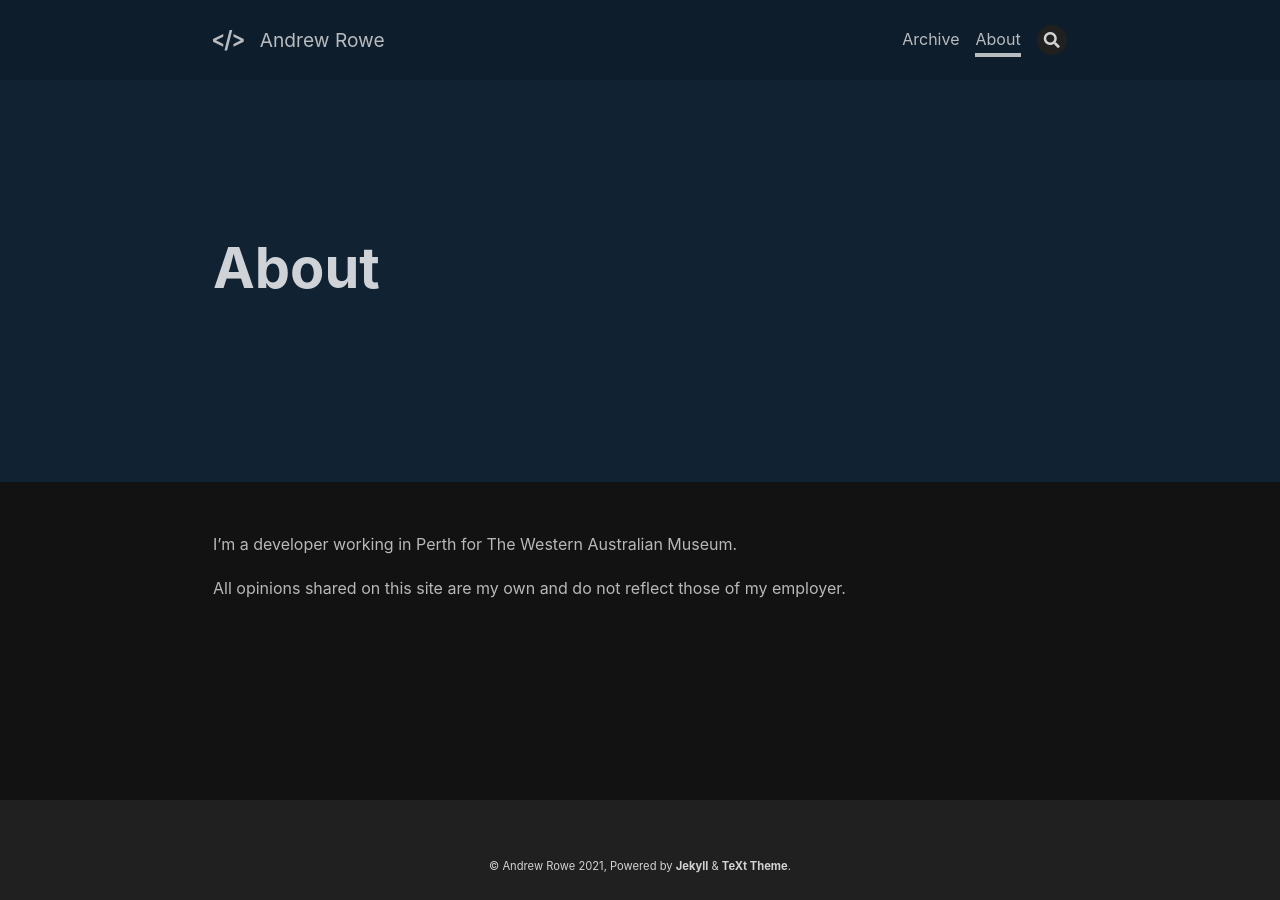
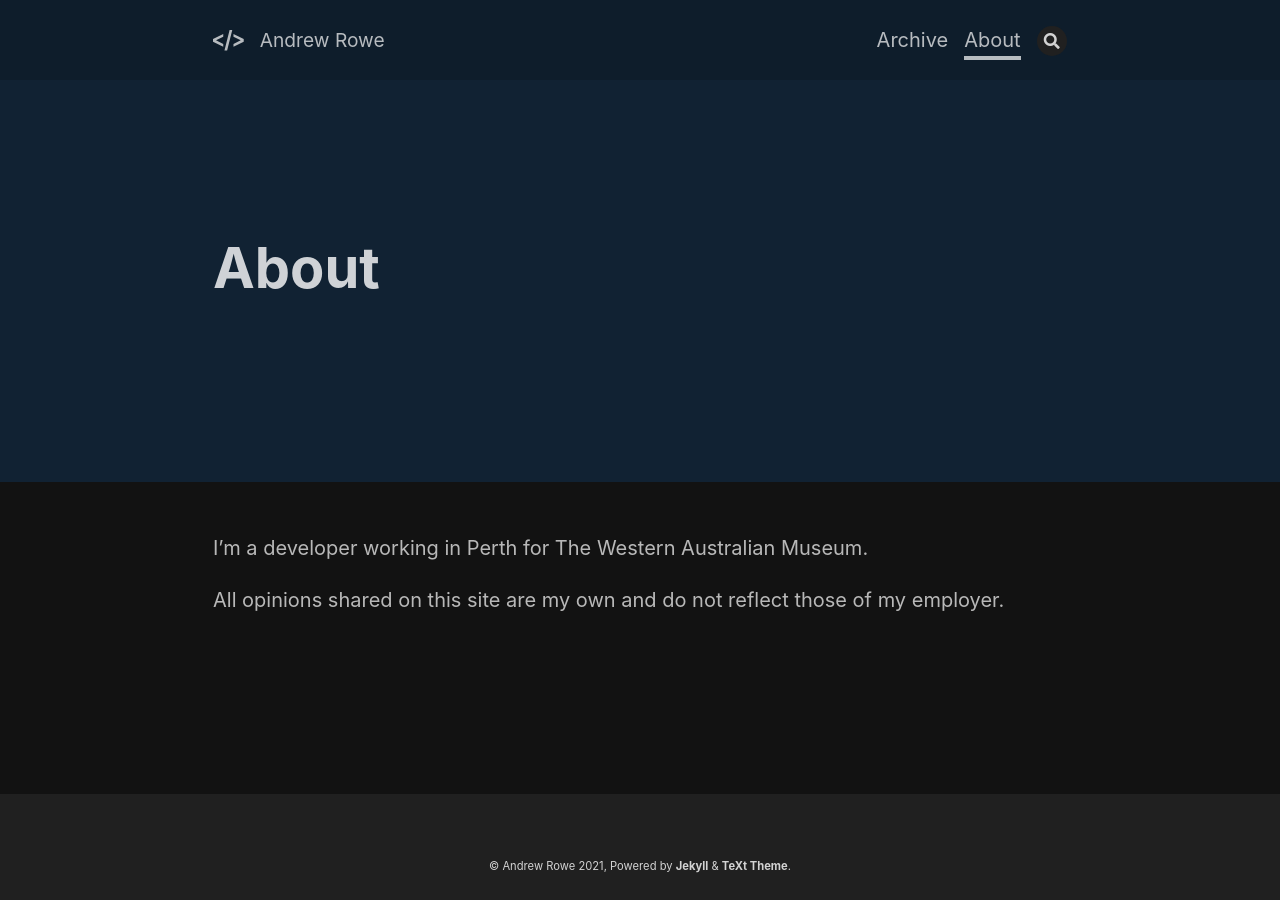
Before and after one commit to rowead/rowead.github.io, a Jekyll site: the page built from about.md, in a window 1280 px wide. Built offline with Jekyll 4.4.1, drawn with Linux system fonts in a browser that asks for light colours; nearby versions of some CDN libraries.

Commit message:
another font size change

```diff
--- a/_sass/common/_reset.scss
+++ b/_sass/common/_reset.scss
@@ -47,7 +47,7 @@ html {
 body {
   padding: 0;
   margin: 0;
-  font: map-get($base, font-weight) #{map-get($base, font-size)}/#{map-get($base, line-height)} map-get($base, font-family);
+  font: map-get($base, font-weight) #{map-get($base, font-size-lg)}/#{map-get($base, line-height)} map-get($base, font-family);
   ::-moz-selection {
     background: $select-color;
   }
```
